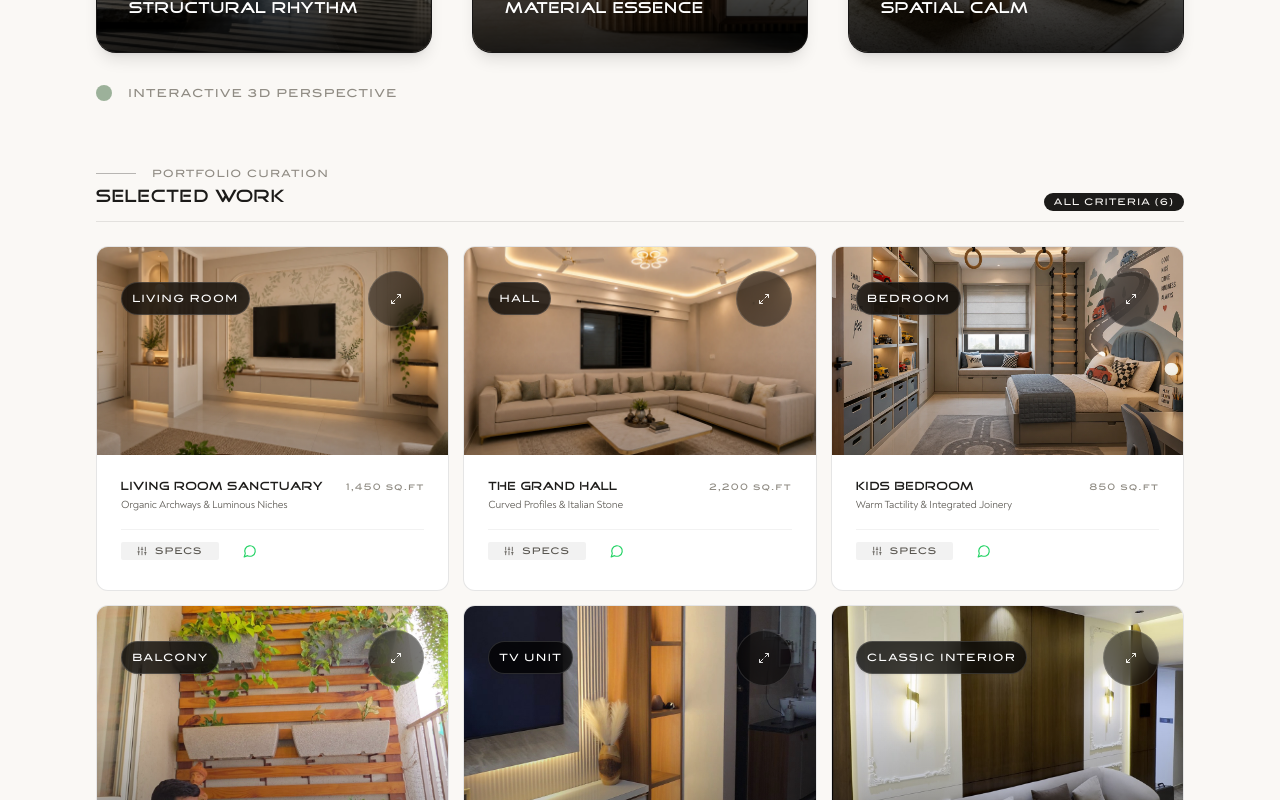
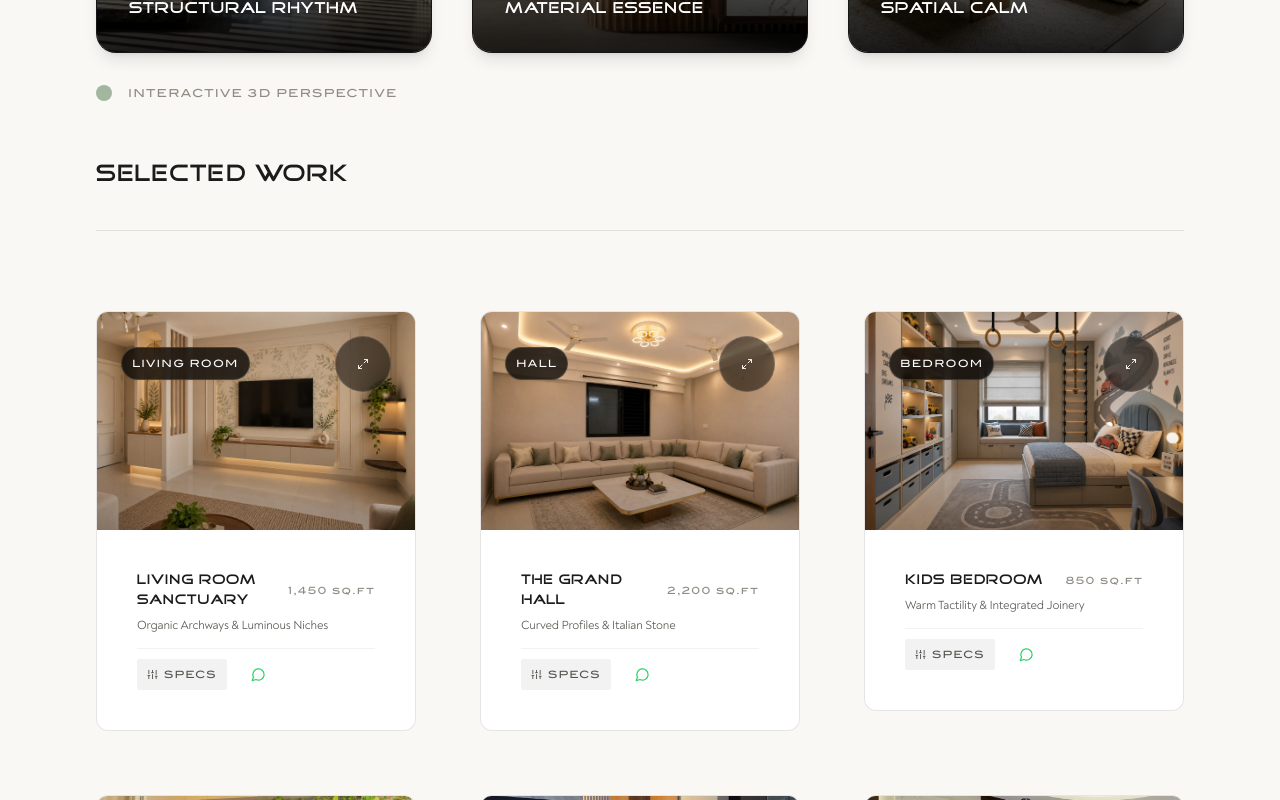
Before and after one commit to purva-de/antigravitytest, a React (Vite) app: page / in a window 1280 px wide. Shown: the part 2120-2920 px from the top of the page. Built offline with nearby package versions, Linux system fonts and the light colour scheme; the HTML template or start-up script is replaced by a standard one.

Commit message:
Keep only the SELECTED WORK title in the section header, removing auxiliary tags

```diff
--- a/src/components/ProjectCard.jsx
+++ b/src/components/ProjectCard.jsx
@@ -196,7 +196,7 @@ export default function ProjectCard({
       onClick={() => onSelect(project)}
       onMouseEnter={handleMouseEnter}
       onMouseLeave={handleMouseLeave}
-      className="group relative cursor-pointer flex flex-col select-none w-full h-full justify-between bg-white dark:bg-[#181716] rounded-xl overflow-hidden border border-black/10 dark:border-white/10 hover:border-black/25 dark:hover:border-white/25 hover:shadow-xl transition-all duration-300 transform-gpu hover:-translate-y-0.5"
+      className="group relative cursor-pointer flex flex-col select-none w-full bg-white dark:bg-[#181716] rounded-xl overflow-hidden border border-black/10 dark:border-white/10 hover:border-black/25 dark:hover:border-white/25 hover:shadow-xl transition-all duration-300 transform-gpu hover:-translate-y-1"
       data-cursor="view"
       role="button"
       tabIndex={0}
@@ -207,11 +207,11 @@ export default function ProjectCard({
     >
       {/*
         ARCHITECTURAL MEDIA FRAME:
-        Compact widescreen aspect ratio so 3x2 grid fits in a single screen view.
+        Balanced aspect ratio (16/11) with crisp image and smooth video playback on hover.
       */}
       <div
         onClick={handleMediaTap}
-        className="relative w-full aspect-[16/10] lg:aspect-[16/9] xl:aspect-[16/9.5] overflow-hidden bg-[#E8E3DB] dark:bg-[#1A1918] shrink-0"
+        className="relative w-full aspect-[16/11] overflow-hidden bg-[#E8E3DB] dark:bg-[#1A1918]"
       >
         {/* STILL ARCHITECTURAL POSTER IMAGE (Default State) */}
         <img
@@ -358,26 +358,26 @@ export default function ProjectCard({
       </div>
 
       {/* Clean, Refined Metadata Card Body */}
-      <div className="p-2.5 sm:p-3 lg:p-2.5 xl:p-3 flex flex-col flex-1 justify-between min-h-0">
+      <div className="p-4 sm:p-5 flex flex-col flex-1 justify-between">
         <div>
-          <div className="flex items-center justify-between gap-1.5 mb-0.5">
-            <h3 className="font-serif text-[11px] sm:text-xs font-normal text-[#1C1B19] dark:text-[#FAF8F5] tracking-tight group-hover:text-[#4F5542] dark:group-hover:text-[#D9CEBE] transition-colors duration-200 truncate">
+          <div className="flex items-center justify-between gap-2 mb-1">
+            <h3 className="font-serif text-xs sm:text-sm font-normal text-[#1C1B19] dark:text-[#FAF8F5] tracking-tight group-hover:text-[#4F5542] dark:group-hover:text-[#D9CEBE] transition-colors duration-200">
               {project.name}
             </h3>
-            <span className="text-[9px] font-mono text-[#8F8B83] dark:text-[#7A766F] shrink-0">
+            <span className="text-[10px] font-mono text-[#8F8B83] dark:text-[#7A766F] shrink-0">
               {project.area}
             </span>
           </div>
-          <p className="text-[10px] sm:text-[10.5px] text-[#57544E] dark:text-[#A09C94] font-light line-clamp-1">
+          <p className="text-xs text-[#57544E] dark:text-[#A09C94] font-light line-clamp-1">
             {project.subtitle}
           </p>
         </div>
 
         {/* Action Buttons: Specs + Contact symbol only (no outer box) */}
-        <div className="mt-2 pt-1.5 border-t border-black/5 dark:border-white/5 flex items-center gap-2">
+        <div className="mt-3.5 pt-2.5 border-t border-black/5 dark:border-white/5 flex items-center gap-2">
           <button
             onClick={handleToggleSpecs}
-            className={`px-2.5 py-1 sm:px-2 sm:py-0.5 rounded-sm text-[9px] font-mono tracking-wider transition-colors flex items-center gap-1 ${
+            className={`px-3 py-1.5 sm:px-2.5 sm:py-1 rounded-sm text-[10px] font-mono tracking-wider transition-colors flex items-center gap-1.5 ${
               showSpecs
                 ? 'bg-[#1C1B19] text-white dark:bg-white dark:text-black font-medium'
                 : 'bg-black/5 hover:bg-black/10 dark:bg-white/5 dark:hover:bg-white/10 text-[#57544E] hover:text-[#1C1B19] dark:text-[#A09C94] dark:hover:text-white'
@@ -385,7 +385,7 @@ export default function ProjectCard({
             title="Toggle architectural specifications"
             aria-label="Toggle specs"
           >
-            <Sliders size={10} />
+            <Sliders size={11} />
             <span>SPECS</span>
           </button>
 
@@ -398,7 +398,7 @@ export default function ProjectCard({
             title={`Contact Consilio Studios about ${project.name}`}
             aria-label={`Contact about ${project.name}`}
           >
-            <MessageCircle size={14} />
+            <MessageCircle size={15} />
           </a>
         </div>
       </div>
--- a/src/components/SelectedWork.jsx
+++ b/src/components/SelectedWork.jsx
@@ -15,41 +15,26 @@ export default function SelectedWork({ onSelectProject }) {
   return (
     <section
       id="work"
-      className="py-4 xs:py-5 lg:py-4 xl:py-5 lg:min-h-screen lg:max-h-screen lg:flex lg:flex-col lg:justify-between bg-[#FAF8F5] dark:bg-[#121110] text-[#1C1B19] dark:text-[#FAF8F5] transition-colors duration-500 relative overflow-hidden"
+      className="pt-3 sm:pt-4 pb-4 sm:pb-6 bg-[#FAF8F5] dark:bg-[#121110] text-[#1C1B19] dark:text-[#FAF8F5] transition-colors duration-500 relative"
       aria-label="Selected Architectural Work"
     >
-      <div className="w-full max-w-7xl mx-auto px-4 xs:px-6 sm:px-8 lg:px-12 lg:h-full lg:flex lg:flex-col lg:justify-between">
+      <div className="max-w-7xl mx-auto px-4 xs:px-6 sm:px-8 lg:px-12">
 
         {/* ========================================================================= */}
-        {/* SECTION HEADER: Title & Small All Criteria Badge                          */}
+        {/* SECTION HEADER: Title Only                                                */}
         {/* ========================================================================= */}
-        <div className="flex flex-col sm:flex-row sm:items-end justify-between gap-2 pb-2 sm:pb-2.5 border-b border-[#1C1B19]/10 dark:border-white/10 mb-2.5 sm:mb-3 shrink-0">
-
-          {/* Left Title & Space Names */}
-          <div>
-            <div className="flex items-center gap-2 text-[10px] tracking-[0.25em] font-mono text-[#8F8B83] dark:text-[#A09C94] uppercase mb-0.5">
-              <span className="w-5 h-px bg-[#1C1B19]/30 dark:bg-white/30" />
-              <span>PORTFOLIO CURATION</span>
-            </div>
-            <h2 className="font-serif text-sm sm:text-base lg:text-lg font-normal tracking-tight">
-              SELECTED WORK
-            </h2>
-          </div>
-
-          {/* Right: Small "ALL CRITERIA" Indicator */}
-          <div className="flex items-center">
-            <span className="px-2.5 py-0.5 rounded-full text-[9px] font-mono tracking-widest uppercase bg-[#1C1B19] text-[#FAF8F5] dark:bg-white dark:text-black font-medium">
-              ALL CRITERIA ({PROJECTS_DATA.length})
-            </span>
-          </div>
+        <div className="pb-4 sm:pb-5 border-b border-[#1C1B19]/10 dark:border-white/10 mb-6 sm:mb-10">
+          <h2 className="font-serif text-base xs:text-lg sm:text-xl lg:text-2xl font-normal tracking-tight">
+            SELECTED WORK
+          </h2>
         </div>
 
         {/* ========================================================================= */}
-        {/* 3x2 ARCHITECTURAL GRID (3 COLUMNS x 2 ROWS) - ALL 6 FIT IN 1 SCREEN       */}
+        {/* 3x2 ARCHITECTURAL GRID (3 COLUMNS x 2 ROWS)                               */}
         {/* ========================================================================= */}
-        <div className="grid grid-cols-1 md:grid-cols-2 lg:grid-cols-3 gap-2.5 sm:gap-3 lg:gap-3 xl:gap-3.5 items-stretch flex-1 min-h-0">
+        <div className="grid grid-cols-1 md:grid-cols-2 lg:grid-cols-3 gap-6 sm:gap-8 items-start">
           {PROJECTS_DATA.map((project, idx) => (
-            <div key={project.id} className="w-full h-full min-h-0">
+            <div key={project.id} className="w-full">
               <ProjectCard
                 project={project}
                 onSelect={onSelectProject}
@@ -63,14 +48,14 @@ export default function SelectedWork({ onSelectProject }) {
         {/* ========================================================================= */}
         {/* BOTTOM CALLOUT & ARCHITECTURAL INQUIRY ACTION                             */}
         {/* ========================================================================= */}
-        <div className="mt-2 pt-1.5 border-t border-[#1C1B19]/10 dark:border-white/10 flex items-center justify-end shrink-0">
+        <div className="mt-8 sm:mt-10 pt-4 border-t border-[#1C1B19]/10 dark:border-white/10 flex items-center justify-end">
           <a
             href="#contact"
-            className="inline-flex items-center gap-1.5 text-[11px] font-mono tracking-[0.18em] uppercase font-medium text-[#1C1B19] dark:text-[#FAF8F5] hover-underline-animation group"
+            className="inline-flex items-center gap-2 text-xs font-mono tracking-[0.18em] uppercase font-medium text-[#1C1B19] dark:text-[#FAF8F5] hover-underline-animation group"
             data-cursor="pointer"
           >
             <span>Commission a Project</span>
-            <ArrowRight size={12} className="group-hover:translate-x-1 transition-transform duration-200" />
+            <ArrowRight size={13} className="group-hover:translate-x-1 transition-transform duration-200" />
           </a>
         </div>
 
```
